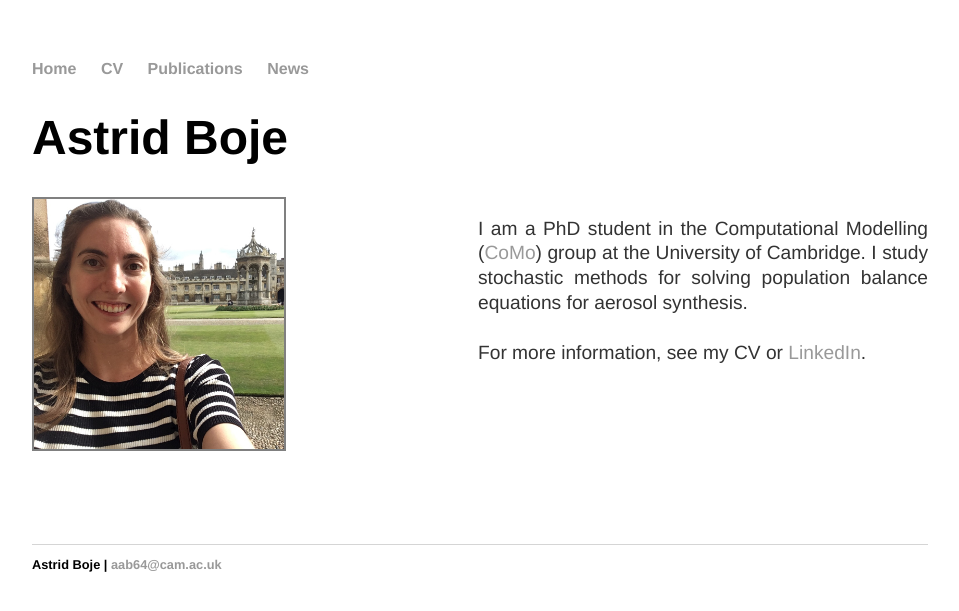
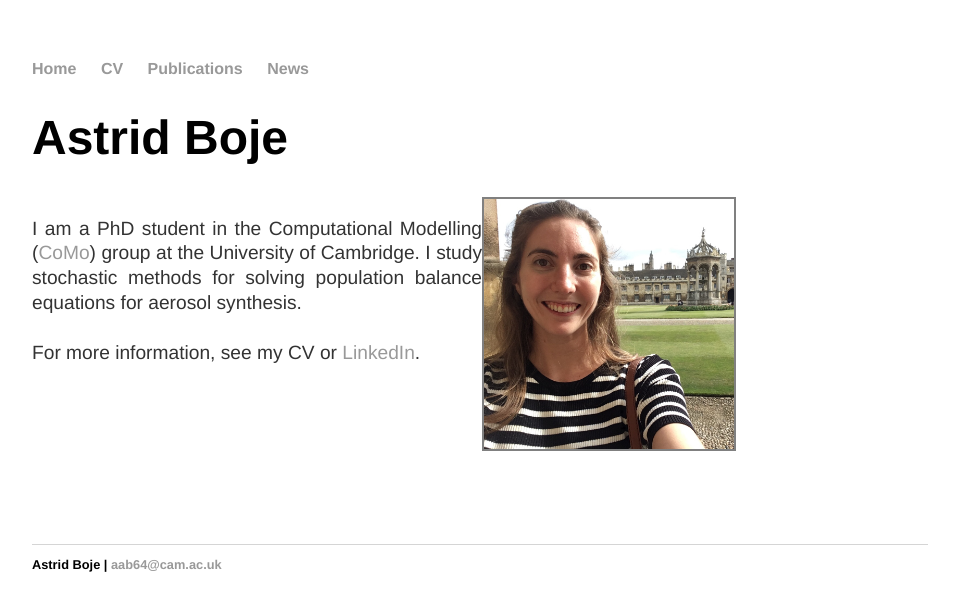
Before and after one commit to aab64/aab64.github.io, a Jekyll site: the page built from index.html, in a window 1280 px wide. Shown: the top 611 px of the page, without its empty margins (160-1119 px from the left). Built offline with Jekyll 4.4.1, drawn with Linux system fonts in a browser that asks for light colours.

Commit message:
Update index.html

```diff
--- a/index.html
+++ b/index.html
@@ -9,7 +9,7 @@ title: Astrid Boje | PhD Student | CoMo Group | University of Cambridge
 
 <div class="wrapper">
 	<img src="/images/Me_in_Cam.jpg" style="border: 2px solid grey" height=auto width="250" class="left"></img>
-	<div style="float: right; width: 450px; text-align: justify">
+	<div style="float: left; width: 450px; text-align: justify">
 		<p>
 			I am a PhD student in the Computational Modelling (<a href="http://como.ceb.cam.ac.uk/index.php?Page=People&Section=aab64">CoMo</a>)
 			group at the University of Cambridge. I study stochastic methods for solving population balance equations for aerosol synthesis.
```
